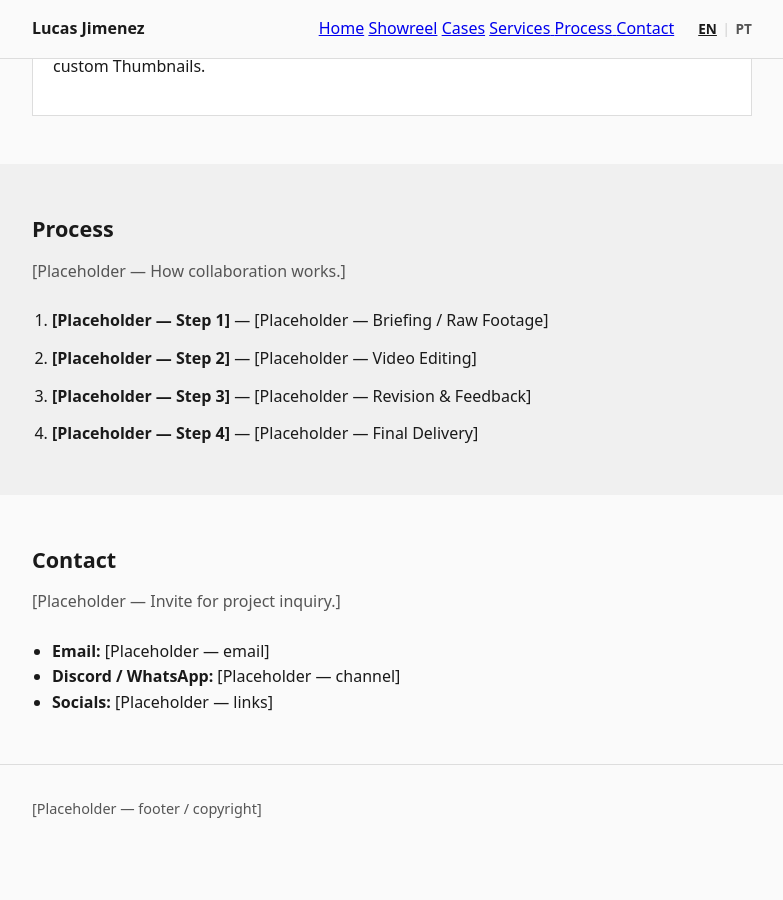
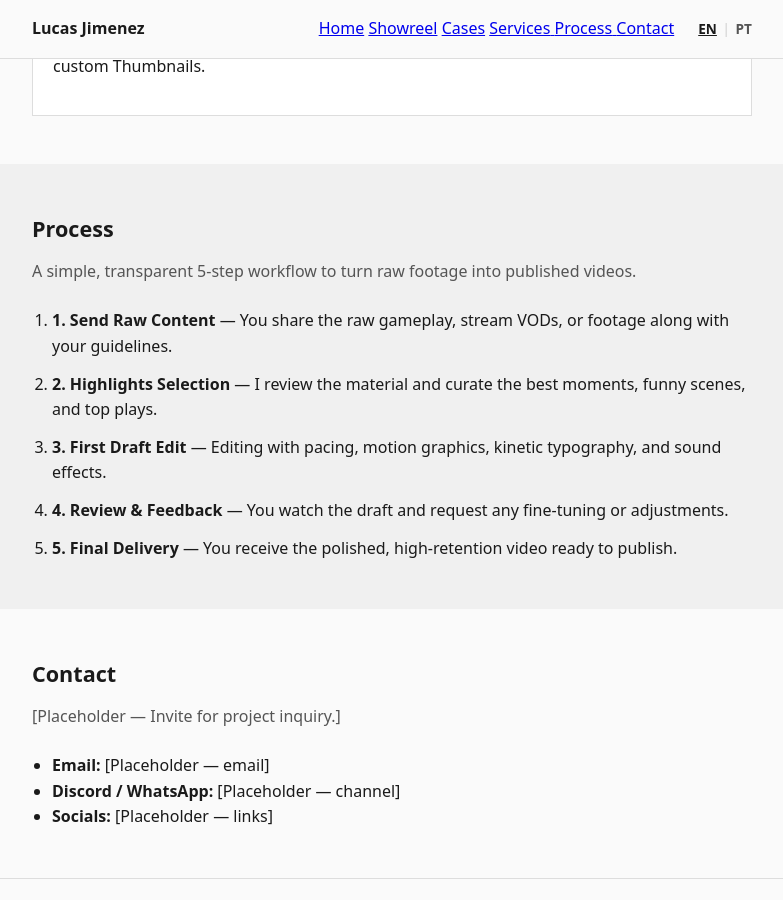
Before and after one commit to lucaskurtzirr-hue/portfolio-video-editor, a Jekyll site: the page built from index.md, in a window 1280 px wide and 900 px high, scrolled down 1833 px. Shown: the whole window, without its empty margins (248-1031 px from the left). Built offline with Jekyll 4.4.1, drawn with Linux system fonts in a browser that asks for light colours; before the commit the page ends 2685 px from its top, so only the background shows below that.

Commit message:
feat(process): apply Block 4 5-step workflow

```diff
--- a/index.md
+++ b/index.md
@@ -123,33 +123,39 @@ description: Video Editor Portfolio for Gaming Creators
     <h2 lang="en">Process</h2>
     <h2 lang="pt">Processo</h2>
 
-    <p class="section-intro" lang="en">[Placeholder — How collaboration works.]</p>
-    <p class="section-intro" lang="pt">[Placeholder — Como funciona a colaboração.]</p>
+    <p class="section-intro" lang="en">A simple, transparent 5-step workflow to turn raw footage into published videos.</p>
+    <p class="section-intro" lang="pt">Um fluxo de trabalho simples e transparente em 5 passos para transformar material bruto em vídeos publicados.</p>
 
     <ol class="process-list">
       <li>
-        <strong lang="en">[Placeholder — Step 1]</strong>
-        <strong lang="pt">[Placeholder — Etapa 1]</strong> —
-        <span lang="en">[Placeholder — Briefing / Raw Footage]</span>
-        <span lang="pt">[Placeholder — Briefing / Material]</span>
+        <strong lang="en">1. Send Raw Content</strong>
+        <strong lang="pt">1. Envio do Material</strong> —
+        <span lang="en">You share the raw gameplay, stream VODs, or footage along with your guidelines.</span>
+        <span lang="pt">Você envia a gameplay bruta, VODs da live ou vídeos junto com suas orientações.</span>
       </li>
       <li>
-        <strong lang="en">[Placeholder — Step 2]</strong>
-        <strong lang="pt">[Placeholder — Etapa 2]</strong> —
-        <span lang="en">[Placeholder — Video Editing]</span>
-        <span lang="pt">[Placeholder — Edição]</span>
+        <strong lang="en">2. Highlights Selection</strong>
+        <strong lang="pt">2. Seleção de Momentos</strong> —
+        <span lang="en">I review the material and curate the best moments, funny scenes, and top plays.</span>
+        <span lang="pt">Eu analiso o material e seleciono os melhores momentos, jogadas e cenas de humor.</span>
       </li>
       <li>
-        <strong lang="en">[Placeholder — Step 3]</strong>
-        <strong lang="pt">[Placeholder — Etapa 3]</strong> —
-        <span lang="en">[Placeholder — Revision & Feedback]</span>
-        <span lang="pt">[Placeholder — Revisão]</span>
+        <strong lang="en">3. First Draft Edit</strong>
+        <strong lang="pt">3. Primeira Versão</strong> —
+        <span lang="en">Editing with pacing, motion graphics, kinetic typography, and sound effects.</span>
+        <span lang="pt">Edição focada em ritmo, motion graphics, tipografia cinética e efeitos sonoros.</span>
       </li>
       <li>
-        <strong lang="en">[Placeholder — Step 4]</strong>
-        <strong lang="pt">[Placeholder — Etapa 4]</strong> —
-        <span lang="en">[Placeholder — Final Delivery]</span>
-        <span lang="pt">[Placeholder — Entrega]</span>
+        <strong lang="en">4. Review & Feedback</strong>
+        <strong lang="pt">4. Revisão e Ajustes</strong> —
+        <span lang="en">You watch the draft and request any fine-tuning or adjustments.</span>
+        <span lang="pt">Você assiste à prévia e solicita os ajustes necessários.</span>
+      </li>
+      <li>
+        <strong lang="en">5. Final Delivery</strong>
+        <strong lang="pt">5. Entrega Final</strong> —
+        <span lang="en">You receive the polished, high-retention video ready to publish.</span>
+        <span lang="pt">Você recebe o vídeo finalizado de alta retenção, pronto para postar.</span>
       </li>
     </ol>
   </div>
```
Also changed, not shown: docs/wiki/decisions/decisions.md (+1 -0 lines), docs/wiki/sessions/session-log.md (+28 -1 lines).
